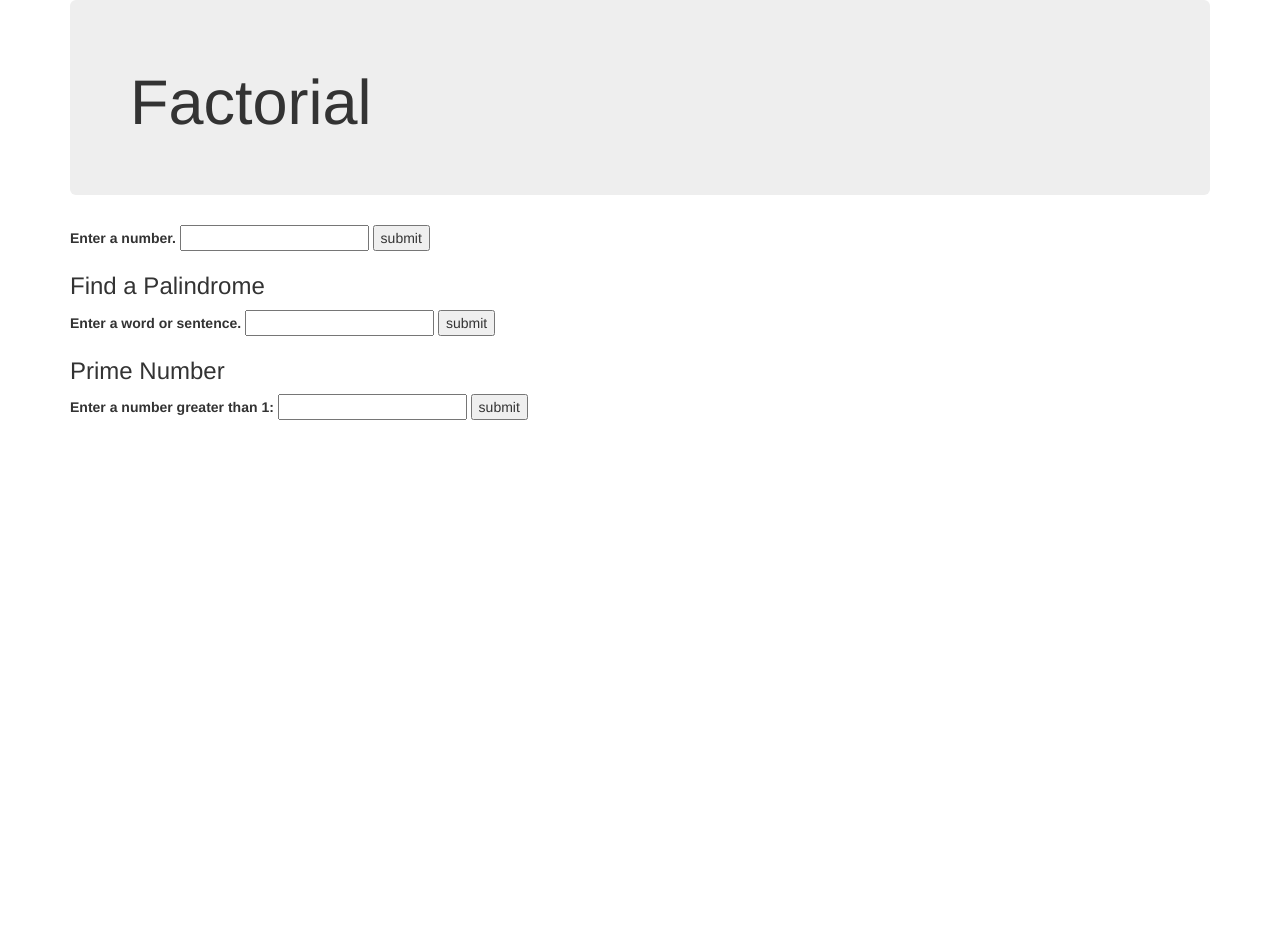
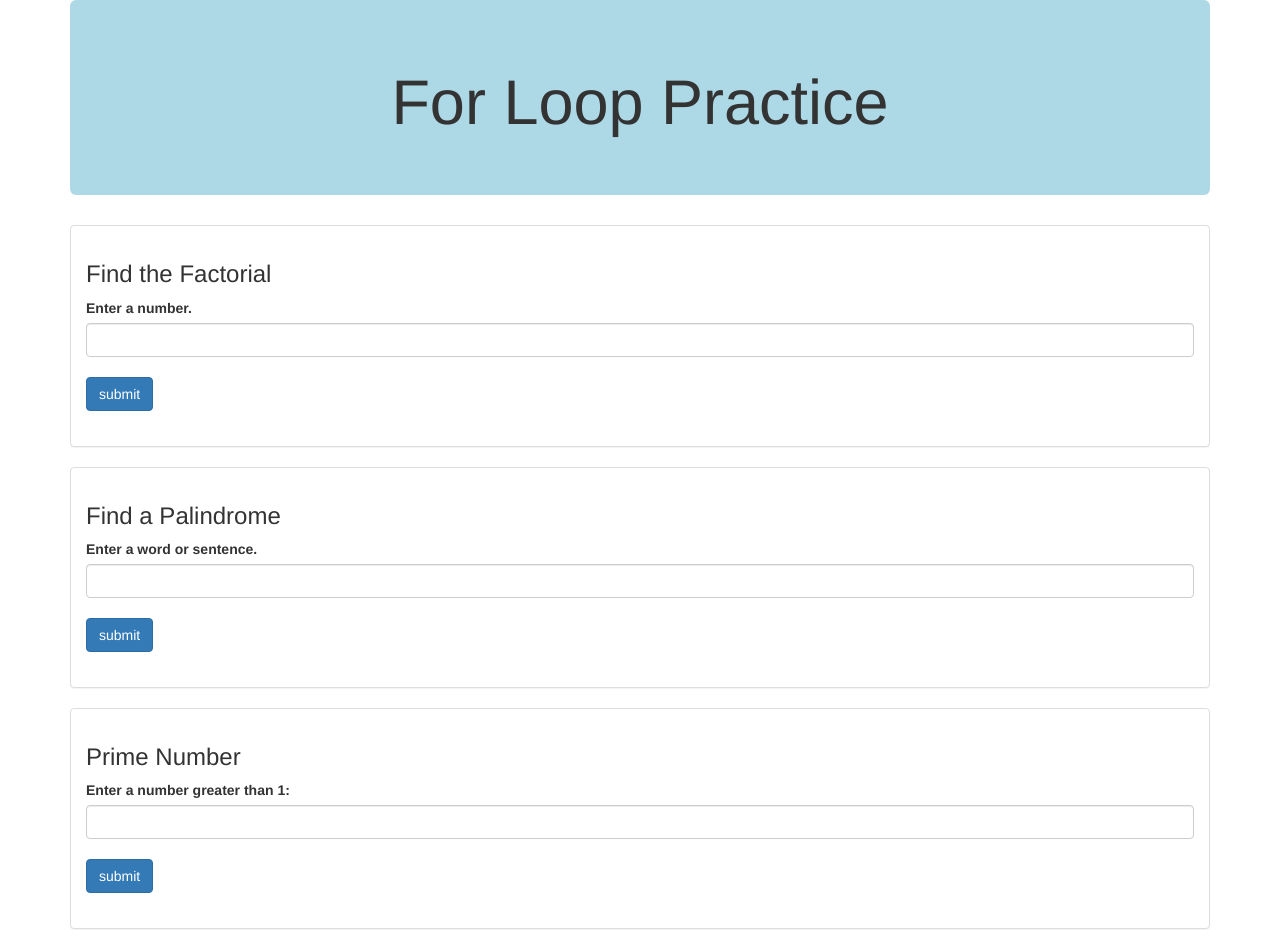
Before and after one commit to amy1hwang/factorial, a plain HTML site: page index.html in a window 1280 px wide. Before the commit the page ends 800 px from the top, so only its background shows below. Drawn offline with nearby package versions, Linux system fonts and the light colour scheme.

Commit message:
add styles

```diff
--- a/css/styles.css
+++ b/css/styles.css
@@ -0,0 +1,4 @@
+.jumbotron {
+  background-color: lightblue;
+  text-align: center;
+}
--- a/index.html
+++ b/index.html
@@ -10,28 +10,48 @@
   <body>
     <div class="container">
       <div class="jumbotron">
-        <h1>Factorial</h1>
+        <h1>For Loop Practice</h1>
       </div>
+      <div class="panel panel-default">
+        <div class="panel-body">
+          <h3>Find the Factorial</h3>
           <form id="factorial">
             <label for="input">Enter a number.</label>
-        <input type="text" id="input">
-        <button type="submit" id="submit">submit</button>
+            <input type="text" id="input" class="form-control"><br>
+            <button type="submit" id="submit" class="btn-primary btn">submit</button>
           </form>
-      <div class="output"></div>
+          <br><div class="output"></div>
+        </div>
+      </div>
+
+
+
+      <div class="panel panel-default">
+        <div class="panel-body">
           <h3>Find a Palindrome</h3>
           <form id="palindrome">
             <label for="input-pal">Enter a word or sentence.</label>
-        <input type="text" id="input-pal">
-        <button type="submit" id="submit-pal">submit</button>
+            <input type="text" id="input-pal" class="form-control"><br>
+            <button type="submit" id="submit-pal" class="btn-primary btn">submit</button>
           </form>
-      <div class="output-palindrome"></div>
+          <br><div class="output-palindrome"></div>
+        </div>
+      </div>
+
+
+
+      <div class="panel panel-default">
+        <div class="panel-body">
           <h3>Prime Number</h3>
           <form id="primeNumber">
             <label for="input-pri">Enter a number greater than 1:</label>
-        <input type="text" id="input-pri">
-        <button type="submit" id="submit-pri">submit</button>
+            <input type="text" id="input-pri" class="form-control"><br>
+            <button type="submit" id="submit-pri" class="btn-primary btn">submit</button>
           </form>
-      <div class="output-pri"></div>
+          <br><div class="output-pri"></div>
+        </div>
+      </div>
+
     </div>
   </body>
 </html>
```
Lines whose indentation alone changed are shown as unchanged.
